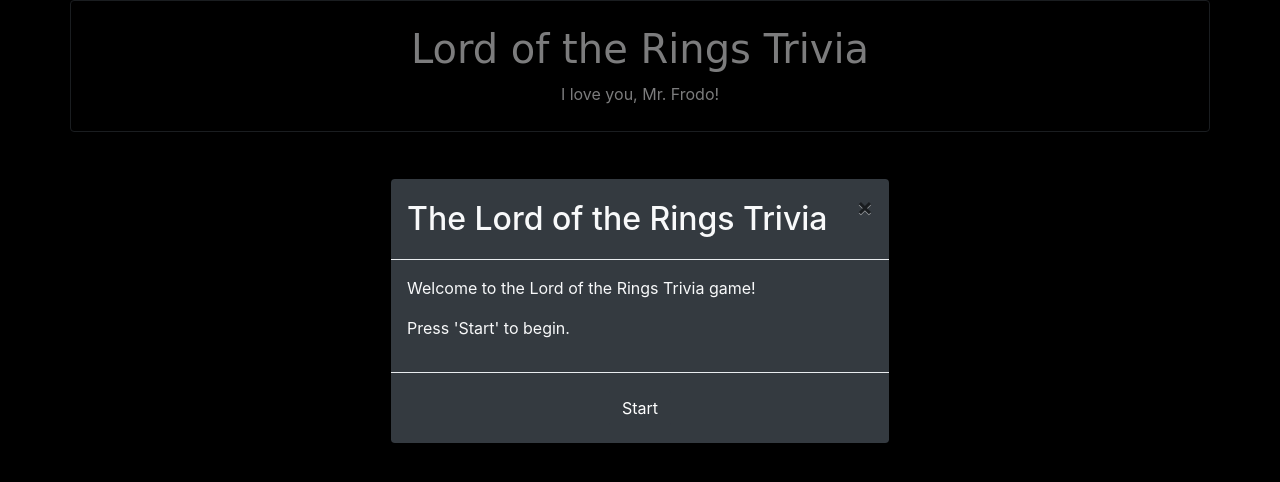
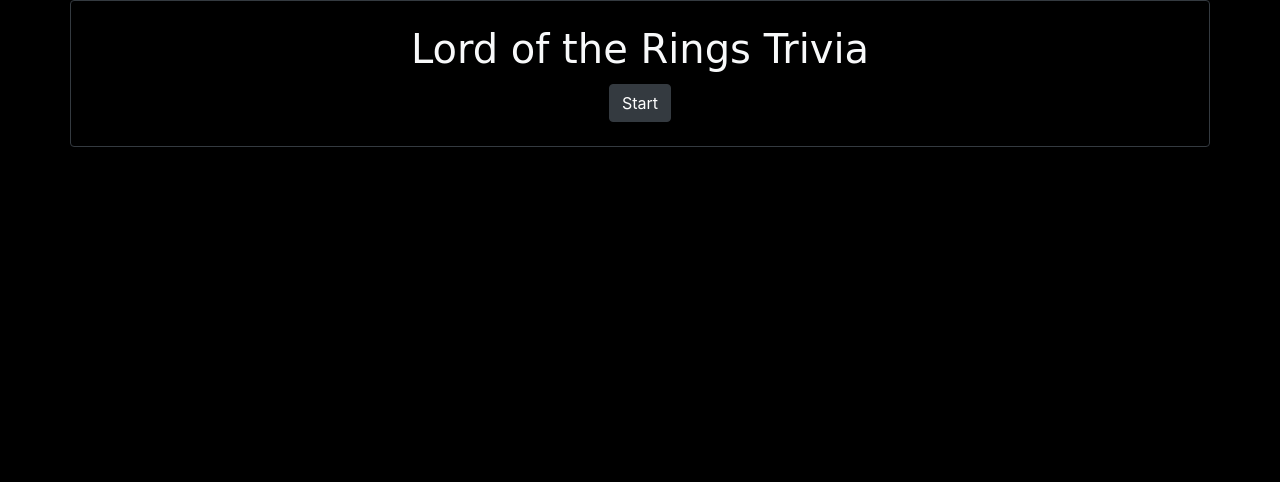
Before and after one commit to bmccaw/Trivia_Game, a plain HTML site: page index.html in a window 1280 px wide. Drawn offline with nearby package versions, Linux system fonts and the light colour scheme; a web font is replaced by a local one.

Commit message:
Additional js work. Switched from modal to button for game start.

```diff
--- a/assets/css/style.css
+++ b/assets/css/style.css
@@ -1,10 +1,16 @@
 h1 {
     font-family: 'Averia Serif Libre', cursive;
+}
+body {
+    background: black;
 }
 .background {
     background: black;
 }
-#pageLoad {
+/* #pageLoad {
     position: absolute;
     top: 150px;
-}
+} */
+/* #start {
+    display: inline-block;
+} */
--- a/assets/javascript/app.js
+++ b/assets/javascript/app.js
@@ -1,7 +1,7 @@
 //Pop-up on load to begin the game. May change to a button.
-$(window).ready (function () {
-    $('#pageLoad').modal ('show')
-});
+// $(window).ready (function () {
+//     $('#pageLoad').modal ('show')
+// });
 //Currently not working - may scrap video background
 // $('#start').click(function() {
 //     $('#video').get(0).play();
@@ -41,26 +41,40 @@ $(document).ready(function () {
         let unanswered = 0;
     }
     //Display question and answer choices -- currently displays last question in array and no answer buttons
+    // for (var i = 0; i < questions.length; i++) {
+    //     let question = questions[i].question;
+    //     $('#question').html(question);
+    //     let options = questions[i].choices;
+    //     document.body.appendChild(document.createElement('br'));
+    //     let ansButton = $('<button>');
+    //     ansButton.addClass('btn btn-dark selector');
+    //     ansButton.attr('data-ans', options[i]);
+    //     ansButton.text(options[i]);
+    //     $('#answerchoices').append(ansButton);
+
+    //     console.log(question);
+    //     console.log(options);
+    //     console.log(ansButton);
+    // }
+
+    $('#start').click(function () { // If changing to a start button, need to make sure to update this. Attach to the reset function.
+        $('#start').hide();
+        timer();
+
+        //Display question and answer choices -- currently displays last question in array and no answer buttons
         for (var i = 0; i < questions.length; i++) {
             let question = questions[i].question;
             $('#question').html(question);
             let options = questions[i].choices;
             document.body.appendChild(document.createElement('br'));
-        let ansButton = $('<button>');
-        ansButton.addClass('btn btn-dark selector');
-        ansButton.attr('data-ans', options[i]);
-        ansButton.text(options[i]);
-        $('#answerchoices').append(ansButton);
+            $('#answerchoices').html(options);
 
             console.log(question);
             console.log(options);
-        console.log(ansButton);
         }
+
+    });
     //Timer
-    $('#start').click(function(){ // If changing to a start button, need to make sure to update this. Attach to the reset function.
-        timer();
-    });
-
     function timer() {
         clearInterval(triviaTime)
         triviaTime = setInterval(decrement, 1000);
@@ -73,7 +87,7 @@ $(document).ready(function () {
         if (timeRemaining === 0) {
             unanswered++;
             clearInterval(triviaTime)
-            $('#timer').append('<br>','Out of Time!');
+            $('#timer').append('<br>', 'Out of Time!');
             //Display correct answer. SetTimeout for 5 seconds. Move to next question. Reset timer.
         }
     }
--- a/index.html
+++ b/index.html
@@ -15,12 +15,8 @@
 </head>
 
 <body>
-        <div class="background" style= "position: fixed; z-index: -99; width: 100%; height: 100%">
-               <!--  <iframe id="video" frameborder="0" height="100%" width="100%"
-                      src="https://youtube.com/embed/CvAXidAPTRM?autoplay=0&loop=1&controls=0&showinfo=0&autohide=1&iv_load_policy=3&disablekb=1&modestbranding=1&rel=0&mute=0&playlist=CvAXidAPTRM">
-                </iframe>-->
-            </div>
-            <div class="modal fade" id="pageLoad" tabindex="-1" role="dialog" aria-labelledby="exampleModalLabel" aria-hidden="true">
+        <div class="background">
+            <!-- <div class="modal fade" id="pageLoad" tabindex="-1" role="dialog" aria-labelledby="exampleModalLabel" aria-hidden="true">
                     <div class="modal-dialog" role="document">
                       <div class="modal-content text-light bg-dark">
                         <div class="modal-header">
@@ -42,7 +38,7 @@
                         </div>
                       </div>
                     </div>
-                  </div>
+                  </div> -->
     <div class="container border border-dark rounded p-4 m-auto text-light">
         <div class="row">
             <div class="col-sm-12 text-center text-light">
@@ -65,6 +61,12 @@
                 </div>
             </div>
         </div>
+        <div class="row">
+            <div class="col-sm-12 text-center">
+            <div id="start"><button type="button" class="btn btn-dark">Start</button></div>
+            </div>
+        </div>
     </div>
+</div>
 </body>
 </html>
```
Lines whose indentation alone changed are shown as unchanged.
